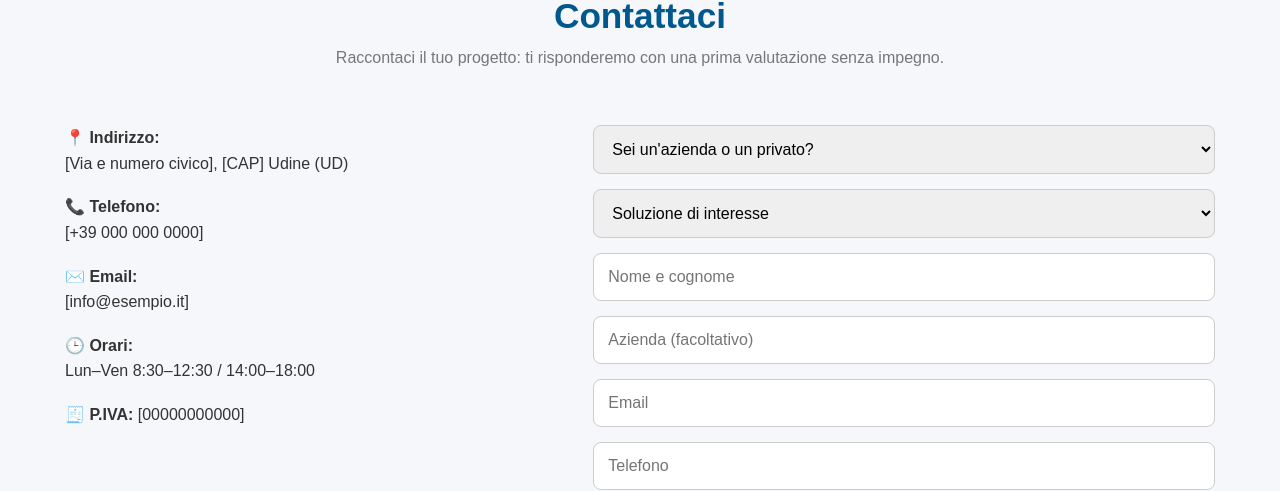
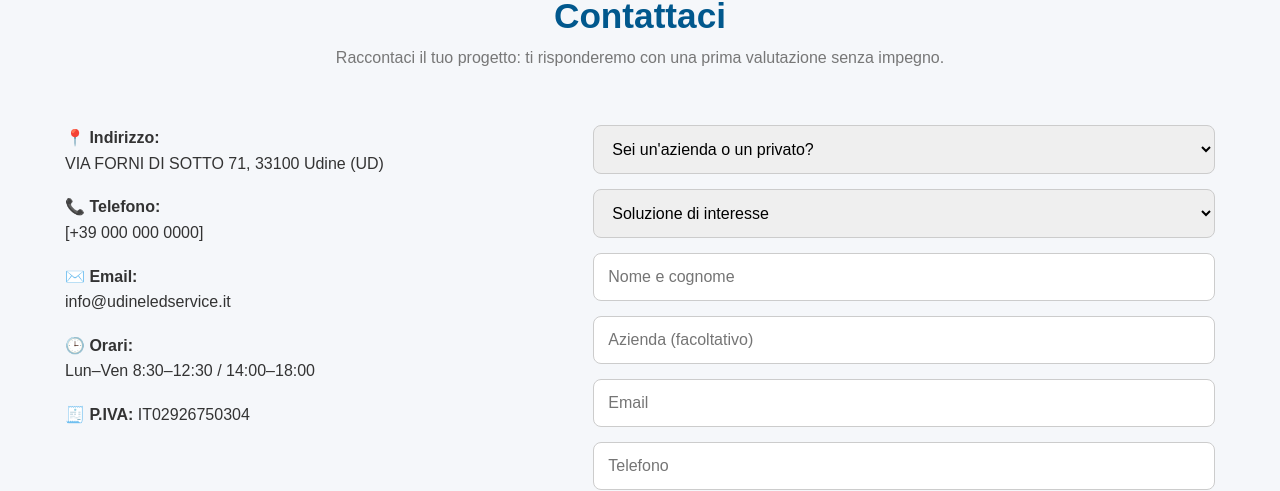
Before and after one commit to fgregoris-ship-it/Sito-ULS, a plain HTML site: page index.html in a window 1280 px wide. Shown: the part 5238-5729 px from the top of the page. Drawn offline with Linux system fonts and the light colour scheme; a web font is replaced by a local one.

Commit message:
Update index.html

```diff
--- a/index.html
+++ b/index.html
@@ -278,11 +278,11 @@
     </div>
     <div class="contatti">
       <div class="info">
-        <p>📍 <strong>Indirizzo:</strong><br>[Via e numero civico], [CAP] Udine (UD)</p>
+        <p>📍 <strong>Indirizzo:</strong><br>VIA FORNI DI SOTTO 71, 33100 Udine (UD)</p>
         <p>📞 <strong>Telefono:</strong><br><a href="tel:+390000000000">[+39 000 000 0000]</a></p>
-        <p>✉️ <strong>Email:</strong><br><a href="mailto:info@esempio.it">[info@esempio.it]</a></p>
+        <p>✉️ <strong>Email:</strong><br><a href="mailto:info@esempio.it">info@udineledservice.it</a></p>
         <p>🕒 <strong>Orari:</strong><br>Lun–Ven 8:30–12:30 / 14:00–18:00</p>
-        <p>🧾 <strong>P.IVA:</strong> [00000000000]</p>
+        <p>🧾 <strong>P.IVA:</strong> IT02926750304</p>
       </div>
       <form action="https://formspree.io/f/IL-TUO-ID" method="POST">
         <select name="tipo_cliente" required>
```
